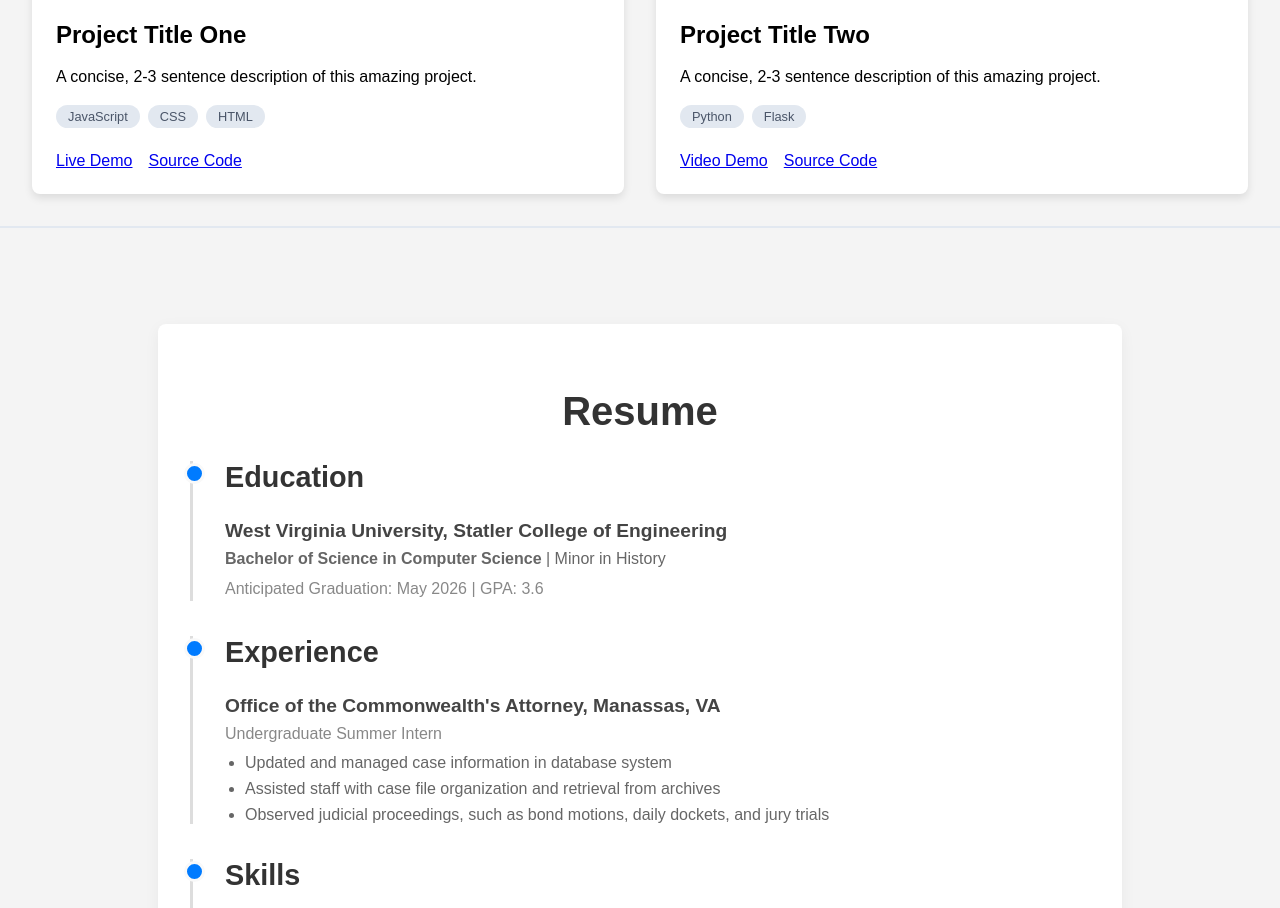
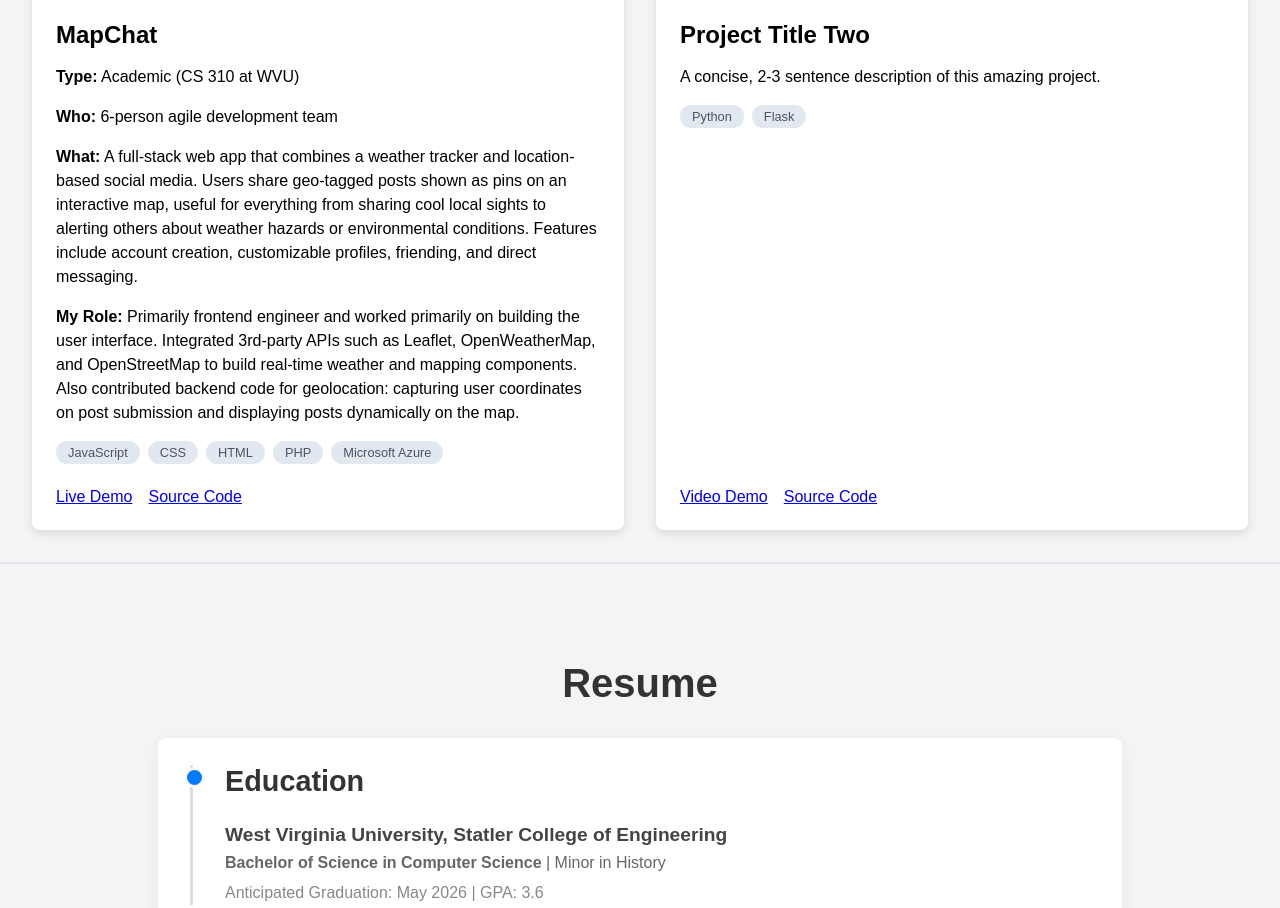
Before and after one commit to DavidKot4/personal-website, a plain HTML site: page index.html in a window 1280 px wide. Shown: the part 1216-2124 px from the top of the page. Drawn offline with Linux system fonts and the light colour scheme.

Commit message:
Added HTML for project 1 - MapChat

```diff
--- a/index.html
+++ b/index.html
@@ -47,18 +47,28 @@
 
 
         <section id="projects">
-<h2>My Projects</h2>
+<h2>Projects</h2>
   <div class="projects-grid">
 
     <div class="project-card">
       <img src="assets/images/project-1.png" alt="Screenshot of Project One">
       <div class="project-info">
-        <h3>Project Title One</h3>
-        <p>A concise, 2-3 sentence description of this amazing project.</p>
+        <h3>MapChat</h3>
+
+        <p><strong>Type:</strong> Academic (CS 310 at WVU)</p>
+        <p><strong>Who:</strong>  6-person agile development team</p>
+        <p><strong>What:</strong> A full-stack web app that combines a weather tracker and location-based social media.
+          Users share geo-tagged posts shown as pins on an interactive map, useful for everything from sharing cool local sights to
+          alerting others about weather hazards or environmental conditions. Features include account creation, customizable profiles, friending, and direct messaging.</p>
+        <p><strong>My Role:</strong> Primarily frontend engineer and worked primarily on building the user interface. Integrated 3rd-party APIs such as Leaflet, OpenWeatherMap, and OpenStreetMap to build real-time weather and mapping components.
+          Also contributed backend code for geolocation: capturing user coordinates on post submission and displaying posts dynamically on the map. </p>
+
         <div class="tech-stack">
           <span>JavaScript</span>
           <span>CSS</span>
           <span>HTML</span>
+          <span>PHP</span>
+          <span>Microsoft Azure</span>
         </div>
       </div>
       <div class="project-links">
@@ -87,8 +97,9 @@
         </section>
 
         <section id="resume">
+            <h2>Resume</h2>
+
             <div class="resume-container">
-                <h2>Resume</h2>
 
               <div class="resume-category">
                     <h3>Education</h3>
@@ -104,7 +115,7 @@
 
                 <div class="resume-item">
                   <h4>Office of the Commonwealth's Attorney, Manassas, VA</h4>
-                  <p><em>Undergraduate Summer Intern</em></p>
+                  <p><em>Undergraduate Summer Intern | May 2024 - August 2024</em></p>
                   <ul>
                     <li>Updated and managed case information in database system</li>
                     <li>Assisted staff with case file organization and retrieval from archives</li>
```
